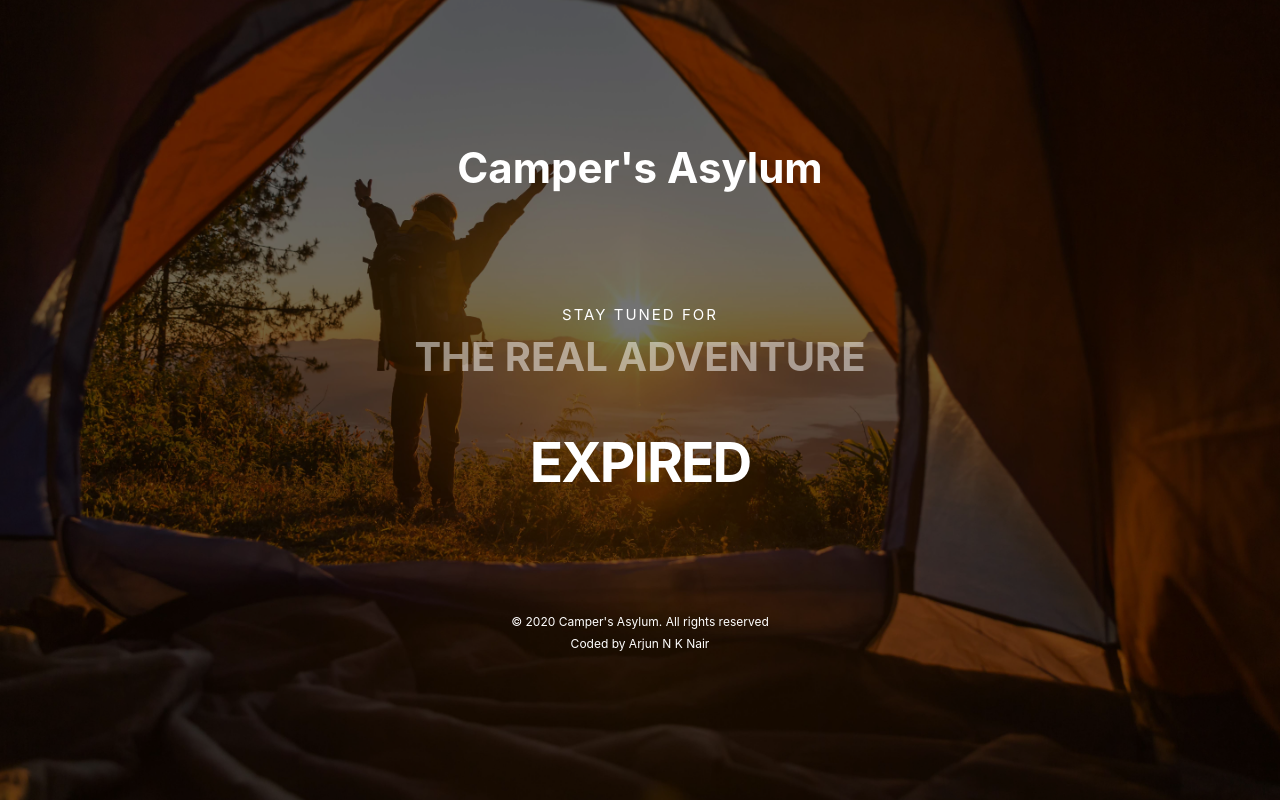
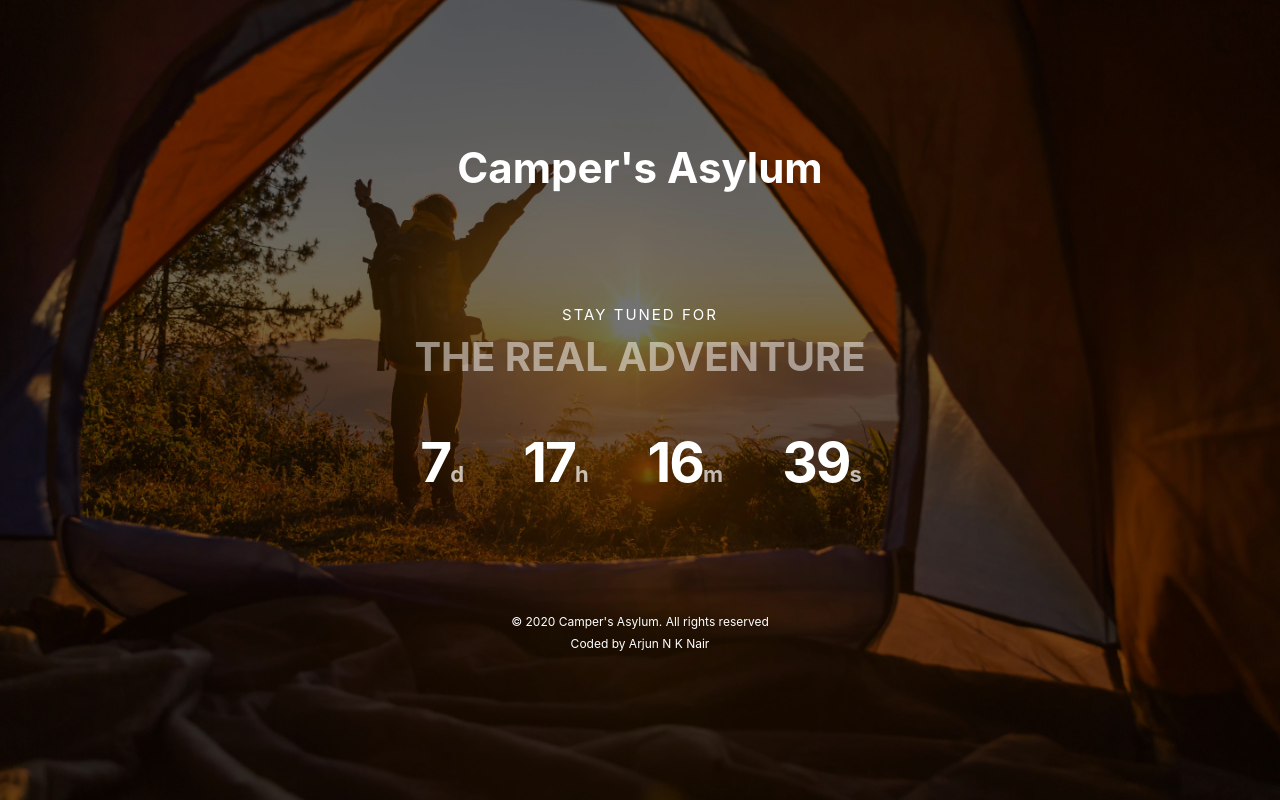
Before and after one commit to arjunnk22/campers-asylum, a plain HTML site: page index.html in a window 1280 px wide. Drawn offline with Linux system fonts and the light colour scheme.

Commit message:
timeextnd20nov

```diff
--- a/index.html
+++ b/index.html
@@ -33,7 +33,7 @@
 
 		<script>
 			// Set the date we're counting down to
-			var countDownDate = new Date("Nov 12, 2020 00:00:00").getTime();
+			var countDownDate = new Date("Nov 20, 2020 00:00:00").getTime();
 
 			// Update the count down every 1 second
 			var countdownfunction = setInterval(function () {
```
